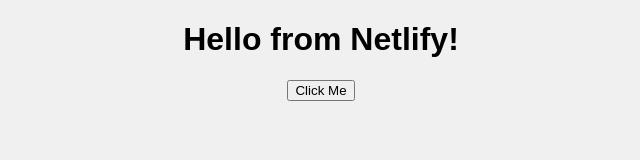
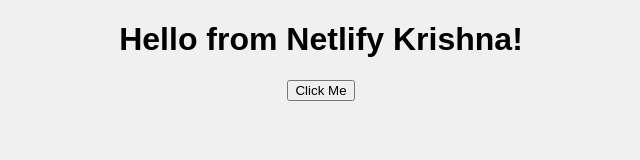
Before and after one commit to krishnashukla1/netlify-demo, a plain HTML site: page netlify/index.html in a window 1280 px wide. Shown: the whole page, without its empty margins (319-959 px from the left). Drawn offline with Linux system fonts and the light colour scheme.

Commit message:
Initial commit

```diff
--- a/netlify/index.html
+++ b/netlify/index.html
@@ -7,7 +7,7 @@
   <link rel="stylesheet" href="style.css" />
 </head>
 <body>
-  <h1>Hello from Netlify!</h1>
+  <h1>Hello from Netlify Krishna!</h1>
   <button onclick="sayHi()">Click Me</button>
   <script src="script.js"></script>
 </body>
--- a/netlify/script.js
+++ b/netlify/script.js
@@ -1,3 +1,5 @@
 function sayHi() {
   alert("Hello from JavaScript!");
 }
+
+// https://sensational-selkie-a1d4a2.netlify.app/
```
